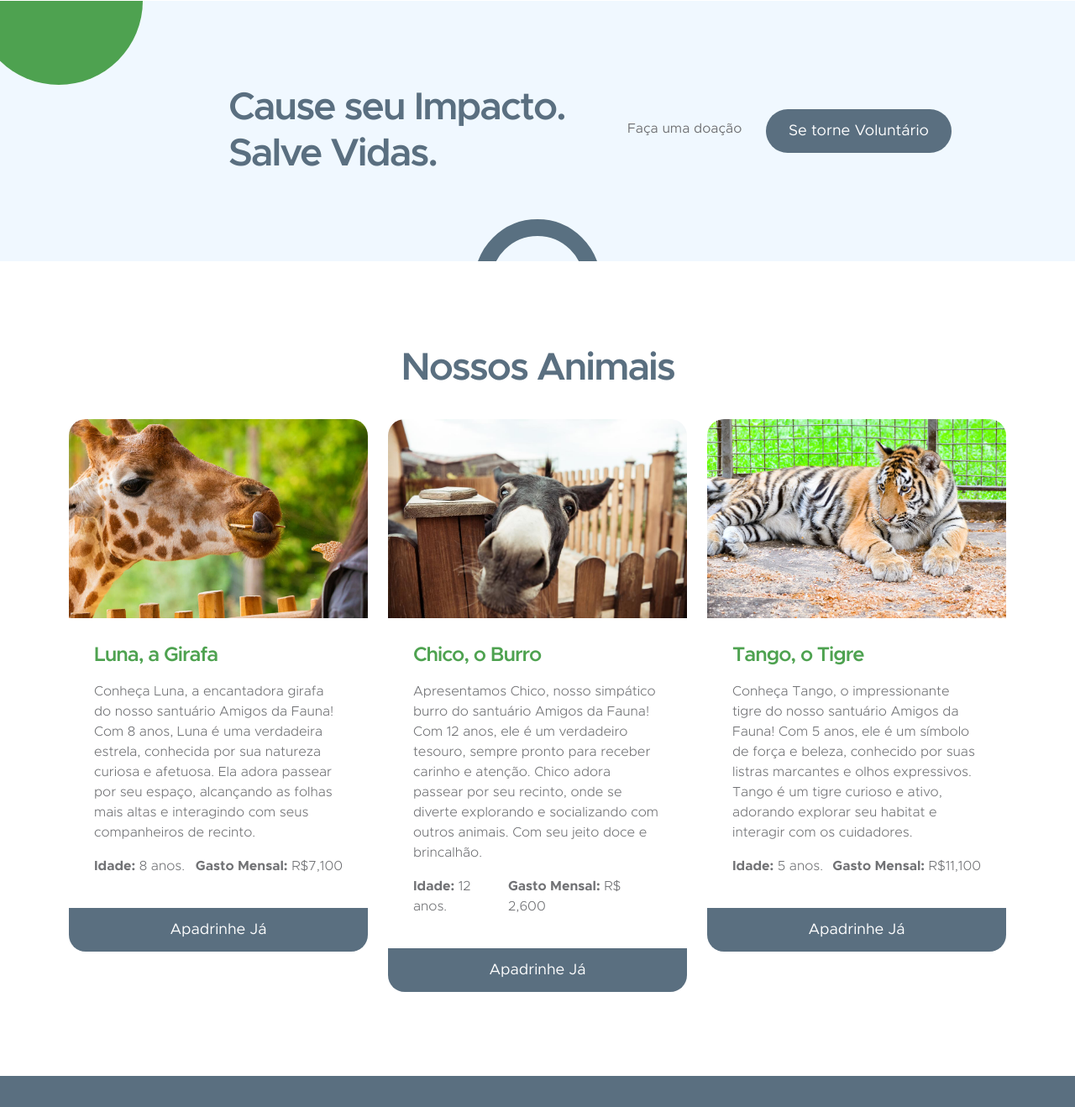
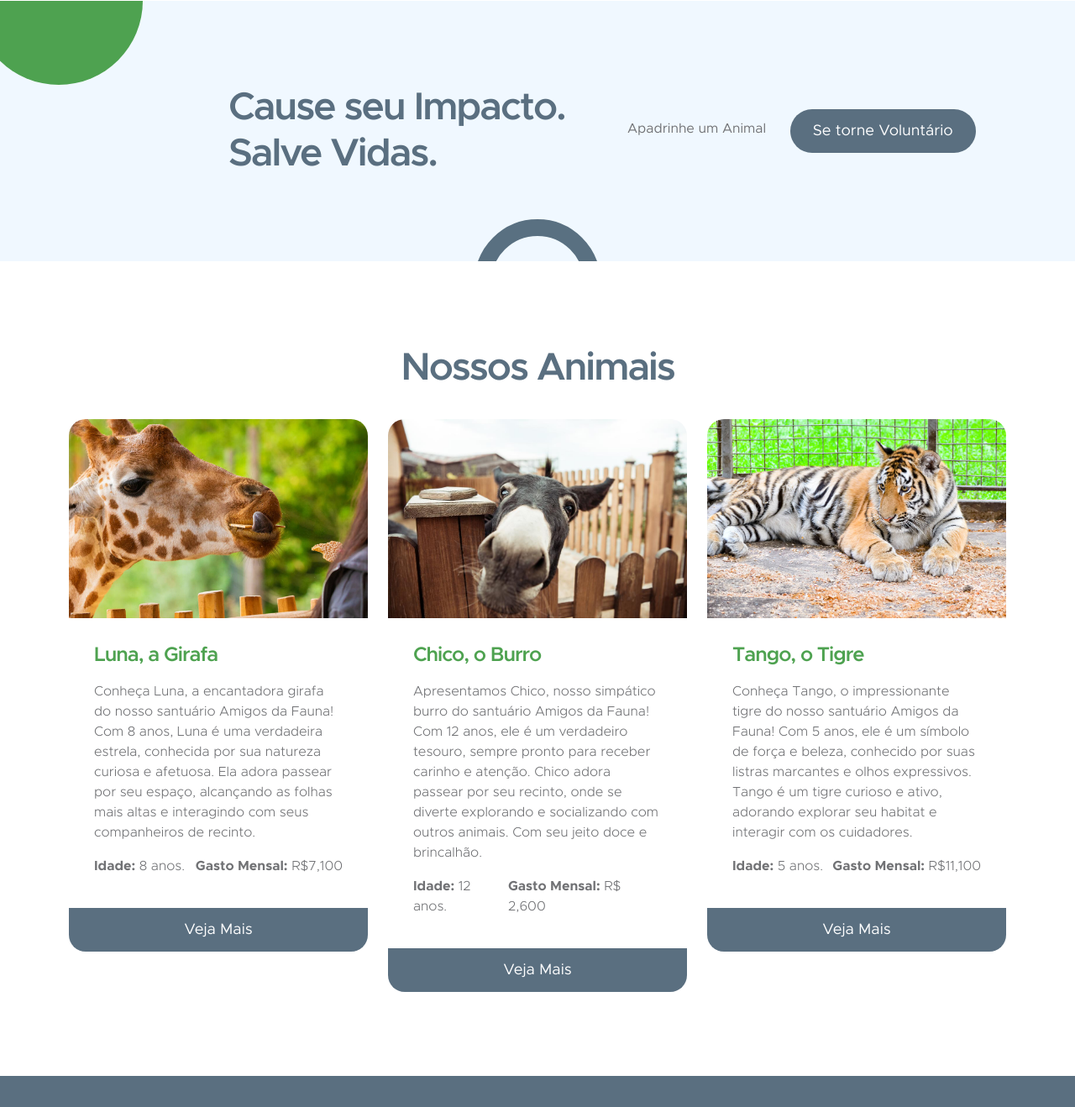
Before and after one commit to giovannapaulo/ONG_Amigos_da_Fauna, a plain HTML site: page index.html in a window 1280 px wide. Shown: the part 3142-4460 px from the top of the page at 84% size. Drawn offline with Linux system fonts and the light colour scheme.

Commit message:
Update index.html

```diff
--- a/index.html
+++ b/index.html
@@ -357,7 +357,7 @@
                         </div>
 
                         <div class="col-lg-5 col-12">
-                            <a href="#" class="me-4">Faça uma doação</a>
+                            <a href="animais.html" class="me-4">Apadrinhe um Animal</a>
 
                             <a href="#section_4" class="custom-btn btn smoothscroll">Se torne Voluntário</a>
                         </div>
@@ -402,7 +402,7 @@
                                         </div>
                                     </div>
 
-                                    <a href="donate.html" class="custom-btn btn">Apadrinhe Já</a>
+                                    <a href="animais.html" class="custom-btn btn">Veja Mais</a>
                                 </div>
                             </div>
                         </div>
@@ -432,7 +432,7 @@
                                         </div>
                                     </div>
 
-                                    <a href="" class="custom-btn btn">Apadrinhe Já</a>
+                                    <a href="animais.html" class="custom-btn btn">Veja Mais</a>
                                 </div>
                             </div>
                         </div>
@@ -462,7 +462,7 @@
                                         </div>
                                     </div>
 
-                                    <a href="" class="custom-btn btn">Apadrinhe Já</a>
+                                    <a href="animais.html" class="custom-btn btn">Veja Mais</a>
                                 </div>
                             </div>
                         </div>
```
